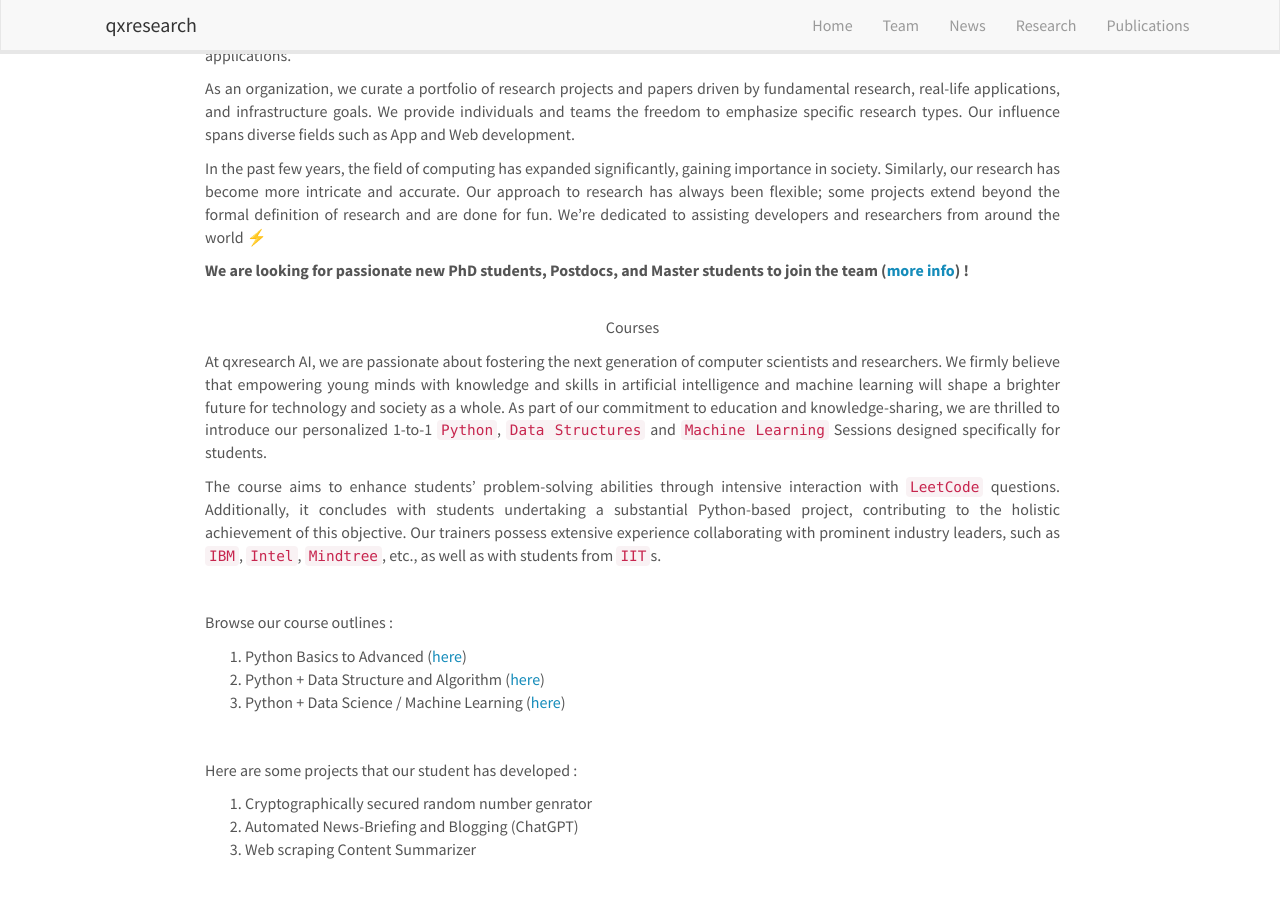
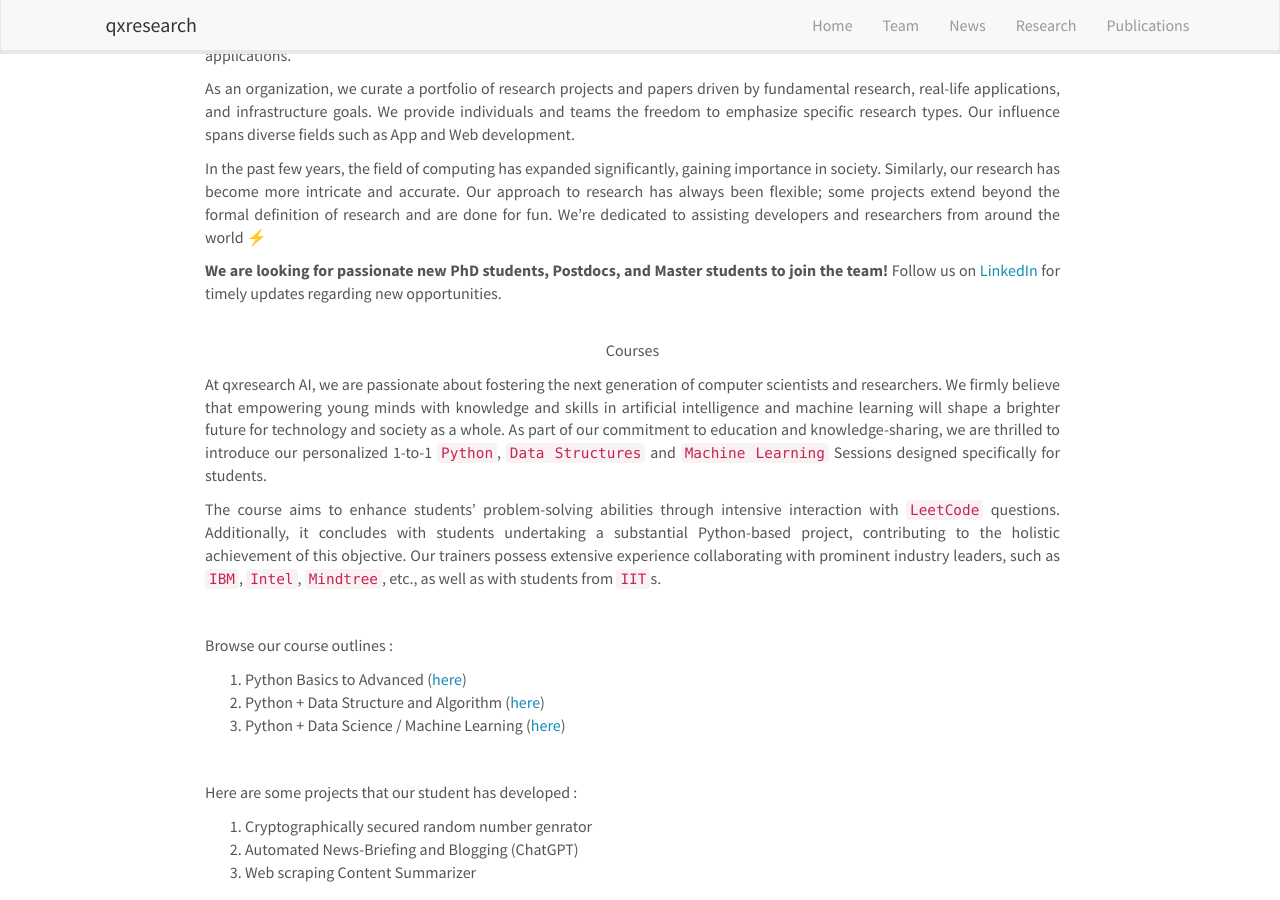
Before and after one commit to qxresearch/qxresearch.github.io, a Jekyll site: the page built from _pages/home.md, in a window 1280 px wide and 900 px high, scrolled down 525 px. Built offline with Jekyll 4.4.1, drawn with Linux system fonts in a browser that asks for light colours; nearby versions of some CDN libraries.

Commit message:
Update home.md

```diff
--- a/_pages/home.md
+++ b/_pages/home.md
@@ -16,7 +16,7 @@ As an organization, we curate a portfolio of research projects and papers driven
 
 In the past few years, the field of computing has expanded significantly, gaining importance in society. Similarly, our research has become more intricate and accurate. Our approach to research has always been flexible; some projects extend beyond the formal definition of research and are done for fun. We're dedicated to assisting developers and researchers from around the world ⚡
 
-**We are looking for passionate new PhD students, Postdocs, and Master students to join the team ([more info](https://www.qxresearch.org/news)) !**
+**We are looking for passionate new PhD students, Postdocs, and Master students to join the team!** Follow us on [LinkedIn](https://linkedin.com/company/qxresearch) for timely updates regarding new opportunities.
 <br>
 <br>
 
```
